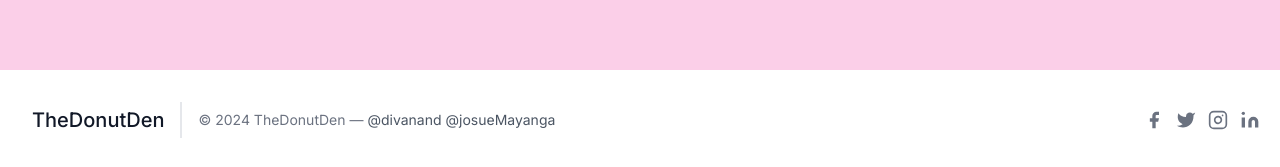
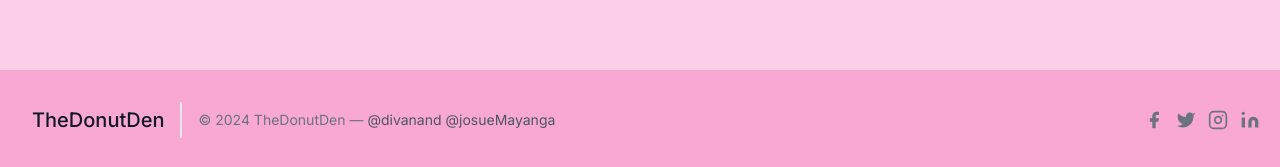
Before and after one commit to divanand13/is218-final---Div-and-Josue, a Next.js app in the folder donutshop/: page / in a window 1280 px wide. Shown: the part 2086-2253 px from the top of the page. Built offline with nearby package versions, Linux system fonts and the light colour scheme.

Commit message:
footer bg color #34

```diff
--- a/donutshop/src/app/components/footer.tsx
+++ b/donutshop/src/app/components/footer.tsx
@@ -2,7 +2,7 @@ import React from 'react'
 
 const Footer = () => {
     return (
-        <footer className="text-gray-600 body-font">
+        <footer className="text-gray-600 bg-pink-300 body-font">
   <div className="container px-5 py-8 mx-auto flex items-center sm:flex-row flex-col">
     <a className="flex title-font font-medium items-center md:justify-start justify-center text-gray-900">
 
```
